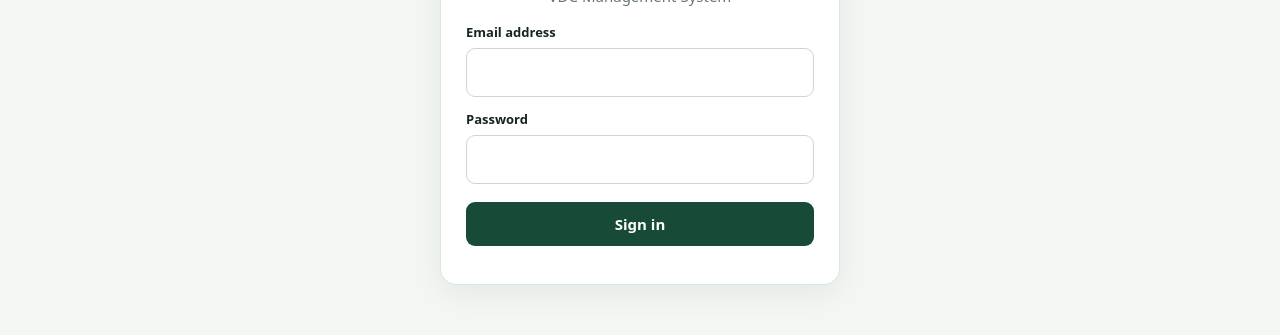
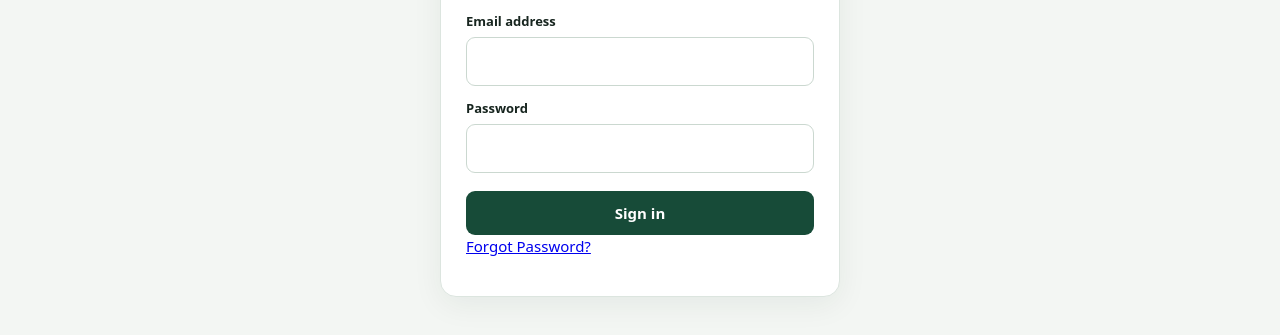
Before and after one commit to jobpamodou768/torro-bah-vdc-app, a plain HTML site: page index.html in a window 1280 px wide. Shown: the part 307-642 px from the top of the page. Drawn offline with nearby package versions, Linux system fonts and the light colour scheme.

Commit message:
Update index.html

```diff
--- a/index.html
+++ b/index.html
@@ -32,7 +32,7 @@
         <input id="loginPassword" type="password" required autocomplete="current-password">
 
         <button type="submit" class="primary">Sign in</button>
-        <p id="loginMessage" role="status"></p>
+        <a href="#" id="forgotPasswordLink">Forgot Password?</a><p id="loginMessage" role="status"></p>
       </form>
     </div>
   </section>
```
